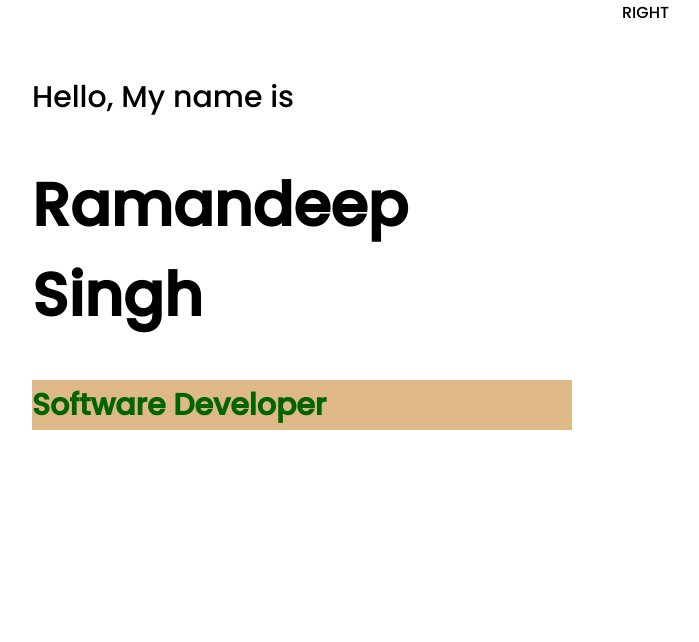
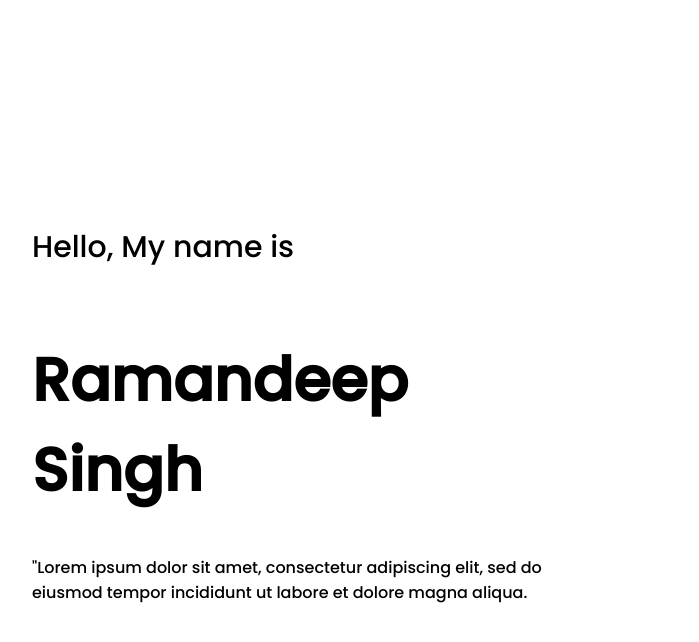
Before and after one commit to ramriddlez/React-Portfolio, a React (Create React App) app in the folder portfolio/: page / in a window 1280 px wide. Shown: the top 642 px of the page, without its empty margins (18-717 px from the left). Built offline with nearby package versions, Linux system fonts and the light colour scheme.

Commit message:
added styling to info div

```diff
--- a/portfolio/src/components/introduction/intro.css
+++ b/portfolio/src/components/introduction/intro.css
@@ -9,6 +9,9 @@
 
 .i-left{
     flex: 1;
+    display: flex;
+    align-items: center;
+    justify-content: center;
 }
 
 .i-right {
@@ -16,6 +19,10 @@
 }
 .i-left-wrapper{
     padding: 50px;
+    height: 50%;
+    display: flex;
+    flex-direction: column;
+    justify-content: space-between;
 }
 .i-intro{
     font-size: 30px;
@@ -35,6 +42,24 @@
     color:darkgreen;
     display: flex;
     align-items: center;
-    background-color:burlywood
 
 }
+.i-title-wrapper{
+    height: 100%;
+    animation: move 10s ease-in-out infinite alternate
+}
+
+@keyframes move {
+    25%{
+        transform: translateY(-50px)
+    }
+    50%{
+        transform: translateY(-100px)
+    }
+    75%{
+        transform: translateY(-150px)
+    }
+    100%{
+        transform: translateY(-200px)
+    }
+}
--- a/portfolio/src/components/introduction/intro.js
+++ b/portfolio/src/components/introduction/intro.js
@@ -27,10 +27,15 @@ const Intro = () => {
 
                         </div>
                     </div>
+                    <div className='i-desc'>
+                    "Lorem ipsum dolor sit amet, consectetur adipiscing elit, sed do eiusmod tempor incididunt ut labore et dolore magna aliqua.
+                    </div>
 
                 </div>
             </div>
-            <div className="i-right">RIGHT</div>
+            <div className="i-right">
+                <img src='' alt='' className='i-img' />
+            </div>
         </div>
     )
 }
```
